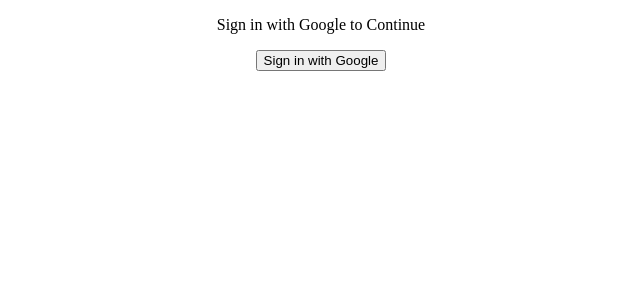
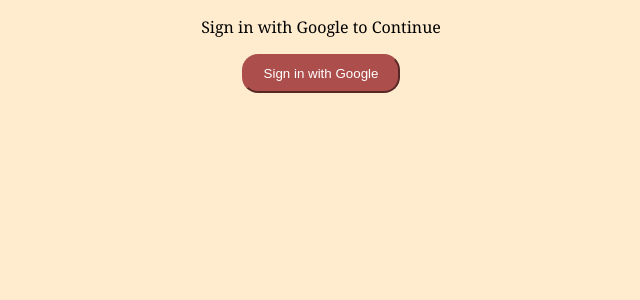
Before and after one commit to wifimug/campsync-firebase-react, a React (Create React App) app: page / in a window 1280 px wide. Shown: the top 300 px of the page, without its empty margins (319-959 px from the left). Built offline with nearby package versions, Linux system fonts and the light colour scheme; no server answers.

Commit message:
centering and styling containers

```diff
--- a/src/App.css
+++ b/src/App.css
@@ -1,3 +1,5 @@
+@import "./theme-variables.css";
+
 .App {
   text-align: center;
 }
@@ -7,37 +9,38 @@
   pointer-events: none;
 }
 
-@media (prefers-reduced-motion: no-preference) {
-  .App-logo {
-    animation: App-logo-spin infinite 20s linear;
-  }
-}
 
 body {
   padding: 0;
   margin: 0;
 }
 
-.App-header {
-  background-color: #282c34;
-  min-height: 100vh;
-  display: flex;
-  flex-direction: column;
-  align-items: center;
-  justify-content: center;
-  font-size: calc(10px + 2vmin);
+body {
+  background-color: var(--background-color);
+  font-family: Cambria, Cochin, Georgia, Times, 'Times New Roman', serif;
+}
+
+button {
+  cursor: pointer;
+  border-color: var(--red-button-color);
+  border-radius: 16px;
+  padding: 10px 20px;
   color: white;
+  background-color: var(--red-button-color);
 }
+
+.navbar {
+  height: 80px;
+  background-color: var(--navbar-color);
+  color: var(--background-color);
+  font-size: 80px;
+  font-family: Arial, Helvetica, sans-serif;
+  font-weight: bolder;
+  text-align: right;
+  padding: 10px;
+}
+
 
 .App-link {
   color: #61dafb;
 }
-
-@keyframes App-logo-spin {
-  from {
-    transform: rotate(0deg);
-  }
-  to {
-    transform: rotate(360deg);
-  }
-}
--- a/src/pages/template-home/index.js
+++ b/src/pages/template-home/index.js
@@ -40,6 +40,7 @@
     };
     return (
     <>
+    <div className="navbar">CampSync.</div>
     <div className="expense-tracker">
         <div className="container">
             <h1> {name}'s Expense Tracker </h1>
@@ -89,6 +90,7 @@
             </form>
         </div>
         {profilePhoto && (
+            <div className="profile-container">
                 <div className="profile">
                     { " " }
                     <img className="profile-photo" src={profilePhoto} width="200" />
@@ -97,6 +99,8 @@
                     </button>
 
                 </div>
+            </div>
+
         )}
 
     </div>
--- a/src/pages/template-home/styles.css
+++ b/src/pages/template-home/styles.css
@@ -0,0 +1,56 @@
+@import "../../theme-variables.css";
+
+.expense-tracker {
+    font-style: normal;
+    display: flex;
+}
+
+
+.container {
+    display: block;
+    align-items: center;
+    padding-left: 10%;
+    padding: 100px;
+    background-color: antiquewhite;
+}
+
+h1 {
+    color: var(--navbar-color);
+    font-family:Arial, Helvetica, sans-serif;
+}
+
+.profile-container{
+    position: absolute;
+    float: right;
+}
+
+.profile {
+    display: flex;
+    flex-direction: column;
+    background-color: rgb(201, 175, 140);
+    padding: 20px;
+    align-items: center;
+    justify-content: center;
+}
+
+.profile-photo {
+    margin: 20px;
+    border-radius: 50%;
+    border-color: var(--navbar-color);
+    border-width: 10px;
+    border-style: double;
+}
+
+.sign-out-btn {
+    align-self: center;
+    cursor: pointer;
+    border-color: var(--red-button-color);
+    border-radius: 16px;
+    padding: 10px 20px;
+    color: white;
+    background-color: var(--red-button-color);
+  }
+
+.income {
+    font-style: italic;
+}
--- /dev/null
+++ b/src/theme-variables.css
@@ -0,0 +1,5 @@
+:root {
+    --background-color: #FFECCF;
+    --navbar-color: #74584C;
+    --red-button-color: #AC4F4C;
+}
```
Lines whose indentation alone changed are shown as unchanged.
